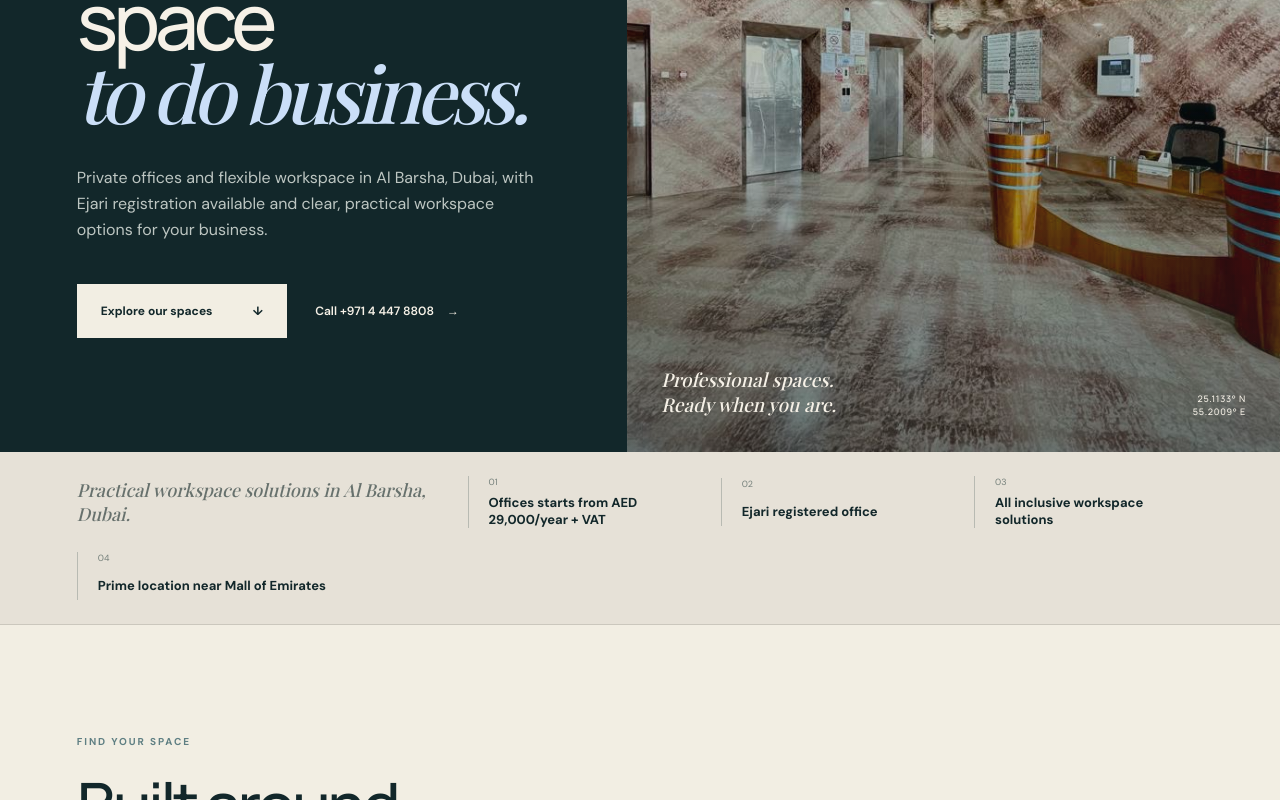
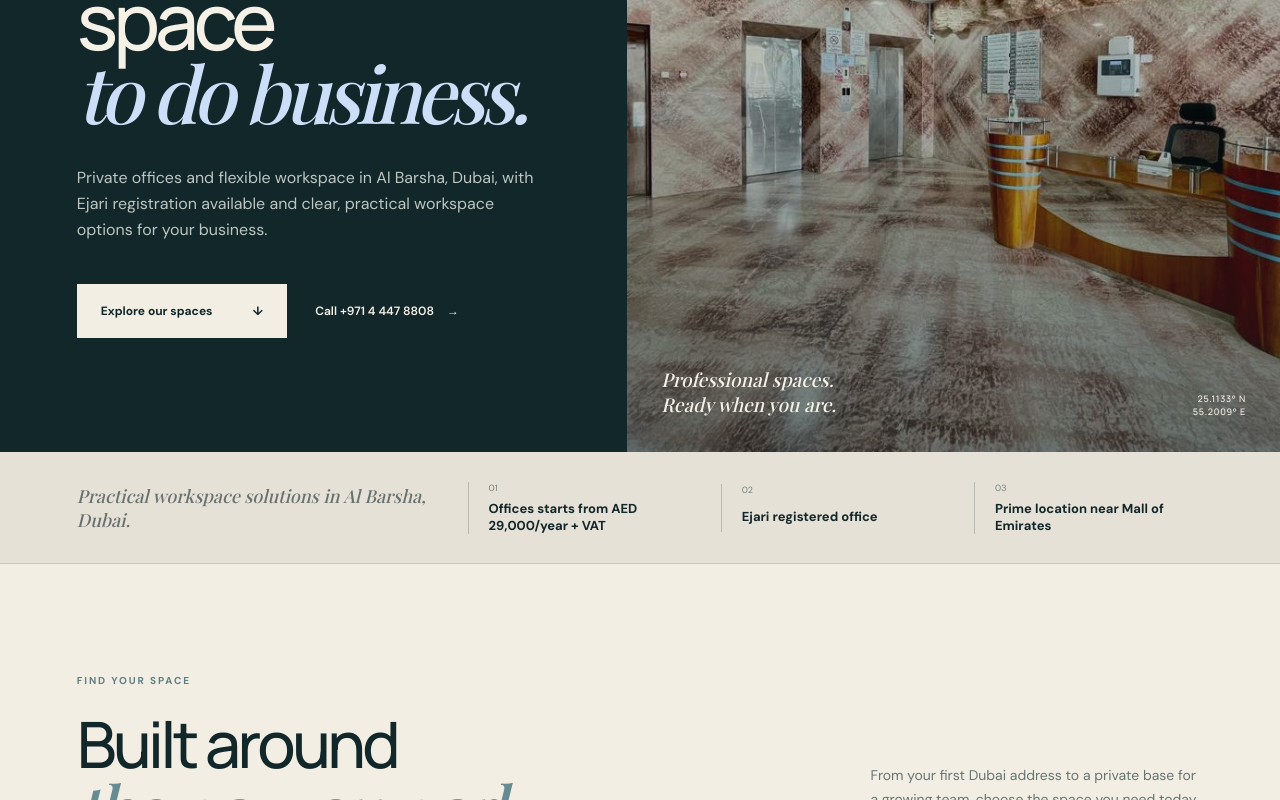
Before and after one commit to yazensas/BVS-Business-Center-Official-Website, a Next.js app: page / in a window 1280 px wide. Shown: the part 380-1180 px from the top of the page. Built offline with nearby package versions, Linux system fonts and the light colour scheme; a web font is replaced by a local one.

Commit message:
Remove workspace solutions section from page
Removed redundant section about workspace solutions.

```diff
--- a/app/page.tsx
+++ b/app/page.tsx
@@ -225,10 +225,6 @@ export default function Home() {
         </div>
         <div>
           <span>03</span>
-          <strong>All inclusive workspace solutions</strong>
-        </div>
-        <div>
-          <span>04</span>
           <strong>Prime location near Mall of Emirates</strong>
         </div>
       </section>
```
